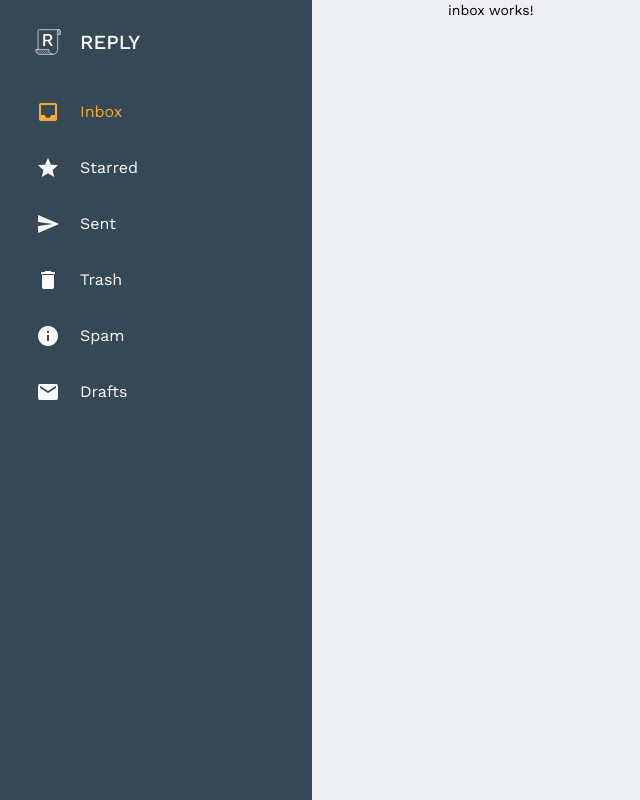
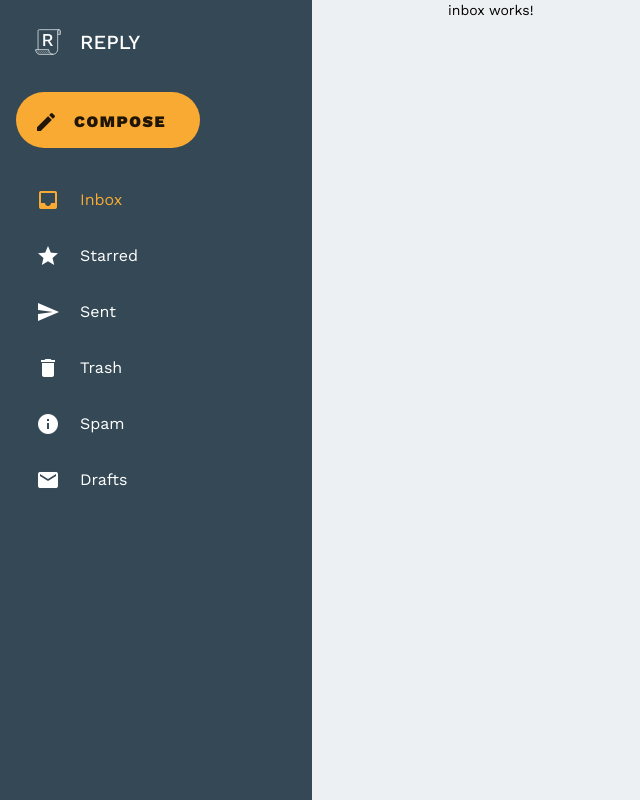
Before and after one commit to Char2sGu/reply, an Angular app: page /inbox in a window 1280 px wide. Shown: the whole page, without its empty margins (0-640 px from the left). Built offline with nearby package versions, Linux system fonts and the light colour scheme.

Commit message:
feat: implement nav fab

```diff
--- a/src/app/core/nav/nav.component.html
+++ b/src/app/core/nav/nav.component.html
@@ -1,4 +1,3 @@
-<div class="primary-line">
 <button mat-button class="logo" (click)="onLogoClick()">
   <div class="logo-content">
     <mat-icon
@@ -11,7 +10,11 @@
     <span class="logo-text">Reply</span>
   </div>
 </button>
-</div>
+
+<button mat-fab class="fab">
+  <mat-icon class="icon" fontSet="filled" fontIcon="edit"></mat-icon>
+  <span class="text">Compose</span>
+</button>
 
 <div class="side-menu">
   <ng-container [ngTemplateOutlet]="menuContent"></ng-container>
--- a/src/app/core/nav/nav.component.scss
+++ b/src/app/core/nav/nav.component.scss
@@ -12,23 +12,48 @@
   display: flex;
   align-items: center;
   padding: 0px 4px;
+  position: relative;
   :host-context(.tablet-portrait) {
     height: unset;
-    display: block;
+    flex-direction: column;
+    gap: 16px;
     padding: 8px 0px;
   }
   :host-context(.laptop) {
+    align-items: flex-start;
     padding: 8px 16px;
   }
 }
 
-.primary-line {
-  display: flex;
+.fab {
+  width: 56px;
+  height: 56px;
+  border-radius: 28px;
+  box-shadow: none !important;
+
+  position: absolute;
+  left: calc(50% - 28px);
+  top: -28px;
+
   :host-context(.tablet-portrait) & {
-    justify-content: center;
+    position: unset;
   }
+
   :host-context(.laptop) & {
-    justify-content: initial;
+    width: unset;
+    padding: 0 18px;
+  }
+
+  .text {
+    display: none;
+    :host-context(.laptop) & {
+      display: initial;
+      margin: 0 16px;
+      font-size: 16px;
+      font-weight: 900;
+      letter-spacing: 0.1em;
+      text-transform: uppercase;
+    }
   }
 }
 
@@ -68,6 +93,9 @@
   display: none;
   :host-context(.tablet-portrait) & {
     display: initial;
+  }
+  :host-context(.laptop) & {
+    width: 100%;
   }
 }
 
--- a/src/styles/index.scss
+++ b/src/styles/index.scss
@@ -2,7 +2,7 @@
 @use '@angular/material' as mat;
 @use 'theming' as theming;
 
-@import 'https://fonts.googleapis.com/css2?family=Work+Sans:wght@300;400;500;600;700&display=swap';
+@import 'https://fonts.googleapis.com/css2?family=Work+Sans:wght@300;400;500;600;700;900&display=swap';
 @import 'https://fonts.googleapis.com/icon?family=Material+Icons|Material+Icons+Two+Tone';
 
 @include mat.core(theming.$typography-config);
```
Lines whose indentation alone changed are shown as unchanged.
